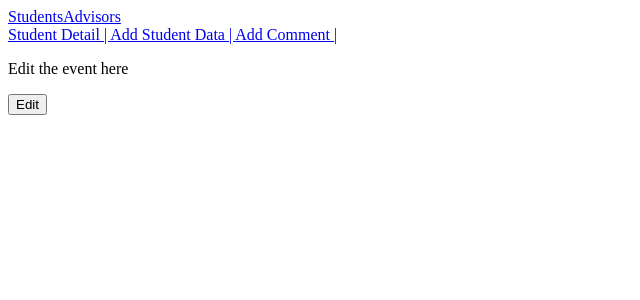
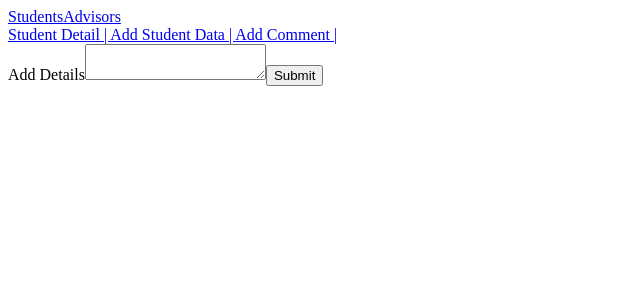
Before and after one commit to SE331-2023-project1/project01-sodium_helium_einstenium, a Vue app: page /add-data/1 in a window 1280 px wide. Shown: the top 300 px of the page, without its empty margins (0-640 px from the left). Built offline with nearby package versions, Linux system fonts and the light colour scheme; data requests are answered from the project's data file.

Commit message:
student add data(not finish)

```diff
--- /dev/null
+++ b/src/components/StudentAddDataForm.vue
@@ -0,0 +1,38 @@
+<script setup lang="ts">
+import type { Information } from '@/info';
+import { reactive, type PropType } from 'vue'
+const { student } = defineProps({
+    student: {
+        type: Object as PropType<Information>,
+        required: true
+    }
+})
+const form = reactive({
+    studentProfile: ''
+})
+const emit = defineEmits(['add-student-submitted'])
+function onSubmit(){
+    if(form.studentProfile === ''){
+        alert('Please fill out the field')
+        return
+    }
+    const studentAddData = {
+        student_id: student.id,
+        student_name: student.name,
+        student_surname: student.surname,
+        studentProfile: form.studentProfile
+    }
+    emit('add-student-submitted', studentAddData)
+
+    form.studentProfile = '';
+}
+</script>
+<template>
+    <form class="student-data-form" @submit.prevent="onSubmit">
+        <div>
+            <label for="studentProfile">Add Details</label>
+            <textarea id="studentProfile" v-model="form.studentProfile"></textarea>
+            <input class="button" type="submit" value="Submit">
+        </div>
+    </form>
+</template>
--- /dev/null
+++ b/src/components/StudentAddDataList.vue
@@ -0,0 +1,17 @@
+<script setup lang="ts">
+import type { Information } from '@/info';
+import type { PropType } from 'vue';
+
+defineProps({
+   studentsAdd: {
+    type: Object as PropType<Information[]>,
+    required: true
+   }
+})
+</script>
+<template>
+    <div v-for="(studentAdd, index) in studentsAdd" :key="index">
+     <p>profile: {{ studentAdd.studentProfile }}</p>
+     <p>{{ studentAdd.name }}  {{ studentAdd.surname }}</p>
+    </div>
+</template>
--- a/src/stores/comment.ts
+++ b/src/stores/comment.ts
@@ -13,7 +13,6 @@ export const useCommentStore = defineStore('comment',{
     },
     getComments() {
       const result = this.comments
-      console.log(result)
       return result
   },
   getCommentByStudentId(studentId: string){
--- a/src/stores/informantion.ts
+++ b/src/stores/informantion.ts
@@ -2,11 +2,25 @@ import type { Information } from "@/info"
 import { defineStore } from "pinia"
 export const useStudentStore = defineStore('student',{
     state: () => ({
-        student: null as Information | null
+        student: null as Information | null,
+        students: [] as Information[]
     }),
     actions: {
         setStudent(student: Information){
             this.student = student
         },
+
+        addStudentData(studentData: Information){
+            this.$patch((state) => {
+                state.students.push(studentData)
+            })
+        },
+        getStudentData(){
+            const result = this.students
+            return result
+        },
+        getStudentDataById(studentId: number){
+          return this.students.filter(studentData => studentData.id == studentId)
+        }
     }
 })
--- a/src/views/event/StudentAddView.vue
+++ b/src/views/event/StudentAddView.vue
@@ -1,7 +1,8 @@
 <script setup lang="ts">
 import type { AdvisorInfo, Information } from '@/info'
 import type { PropType } from 'vue'
-
+import StudentAddDataForm from '@/components/StudentAddDataForm.vue'
+import { useStudentStore } from '@/stores/informantion';
 defineProps({
     student: {
         type: Object as PropType<Information>,
@@ -11,13 +12,17 @@ defineProps({
         type: Object as PropType<AdvisorInfo>,
         require: true
     },
-    id:{
-        type: String
-    }
+    id: String
+
 })
-
+const store = useStudentStore()
+function addStudentDataBtn(studentData: Information){
+   store.addStudentData(studentData)
+}
 </script>
 <template>
-   <p>Edit the event here</p>
-   <button >Edit</button>
+    <div v-if="student">
+        <StudentAddDataForm :student="student" @add-student-submitted="addStudentDataBtn"></StudentAddDataForm>
+    </div>
+
 </template>
--- a/src/views/event/StudentCommentView.vue
+++ b/src/views/event/StudentCommentView.vue
@@ -14,18 +14,16 @@ import type { CommentInfo, Information } from '@/info';
     id: String,
   });
 
-  const router = useRouter();
-  const studentId = router.currentRoute.value.params.id.toString();
   const store = useCommentStore();
   function addComment(comment:CommentInfo) {
     store.addComment(comment);
   }
-  const comments = computed(() => store.getCommentByStudentId(studentId));
+
   </script>
   <template>
     <div>
       <p>Make the comment here</p>
-      <StudentCommentList v-if="comments.length" :comments="comments"></StudentCommentList>
+
       <div v-if="student">
         <StudentCommentForm :student="student" @comment-submitted="addComment"></StudentCommentForm>
       </div>
--- a/src/views/event/StudentDetailView.vue
+++ b/src/views/event/StudentDetailView.vue
@@ -1,8 +1,12 @@
 <script setup lang="ts">
 import type { Information } from '@/info';
 import type { AdvisorInfo } from '@/info'
-import { type PropType } from 'vue';
-
+import router from '@/router';
+import { useStudentStore } from '@/stores/informantion';
+import { computed, type PropType } from 'vue';
+import StudentAddDataList from '@/components/StudentAddDataList.vue';
+import { useCommentStore } from '@/stores/comment';
+import StudentCommentList from '@/components/StudentCommentList.vue';
 defineProps({
     student: {
         type: Object as PropType<Information>,
@@ -13,6 +17,13 @@ defineProps({
         require: true
     }
 })
+const studentStore = useStudentStore()
+const commentStore = useCommentStore()
+const studentId = router.currentRoute.value.params.id
+const studentsAdd = computed(() => studentStore.getStudentDataById(Number(router.currentRoute.value.params.id)))
+const comments = computed(() => commentStore.getCommentByStudentId(studentId.toString()));
+console.log(comments)
+console.log(studentsAdd)
 </script>
 <template>
 <div class="student-detail" v-if="student">
@@ -24,6 +35,8 @@ defineProps({
     <p>{{ student.name }}  {{ student.surname }}</p>
    <RouterLink :to="{ name: 'advisor-detail', params:{ id: advisor?.id } }">{{ advisor?.name }}  {{ advisor?.surname }}</RouterLink>
    </div>
+   <StudentCommentList v-if="comments.length" :comments="comments"></StudentCommentList>
+   <StudentAddDataList v-if="studentsAdd.length" :studentsAdd="studentsAdd"></StudentAddDataList>
 
 </div>
 </template>
```
Also changed, not shown: src/info.ts (+1 -8 lines).
